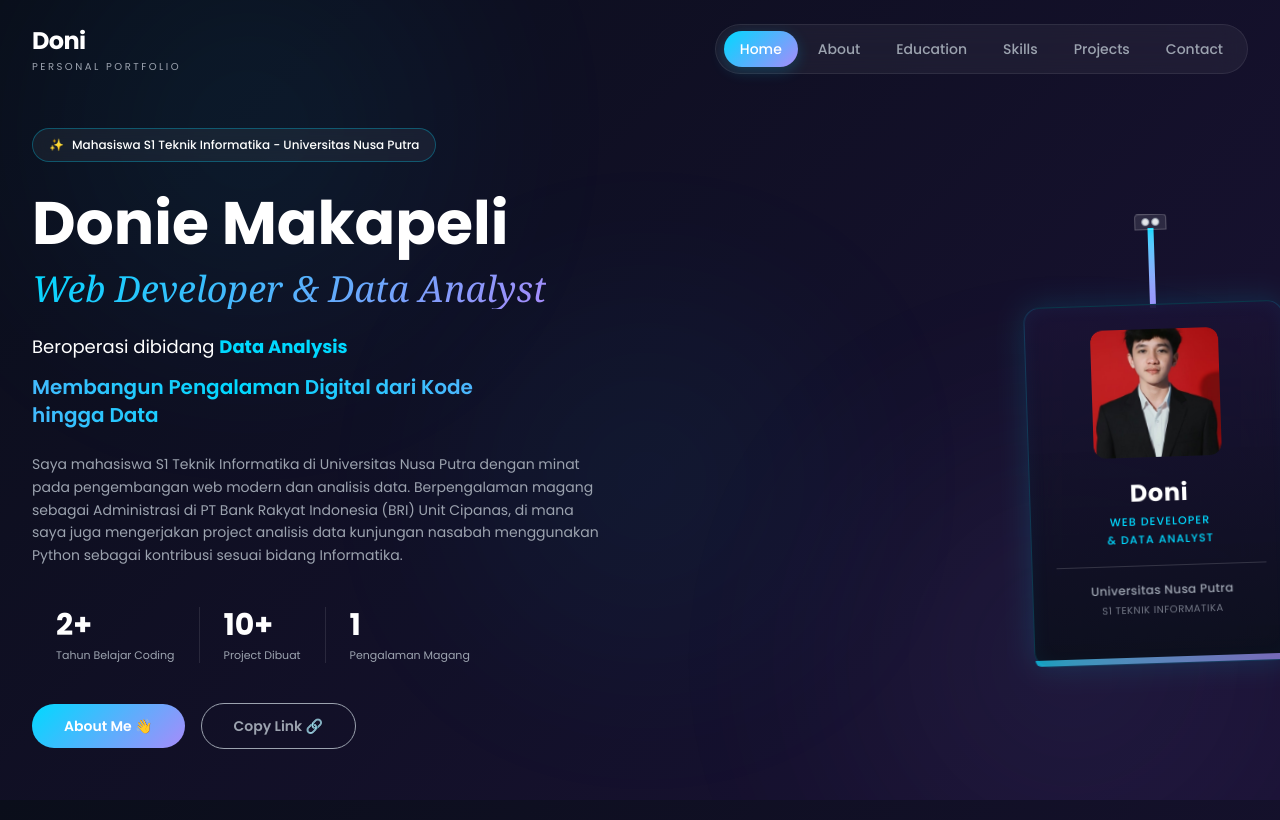
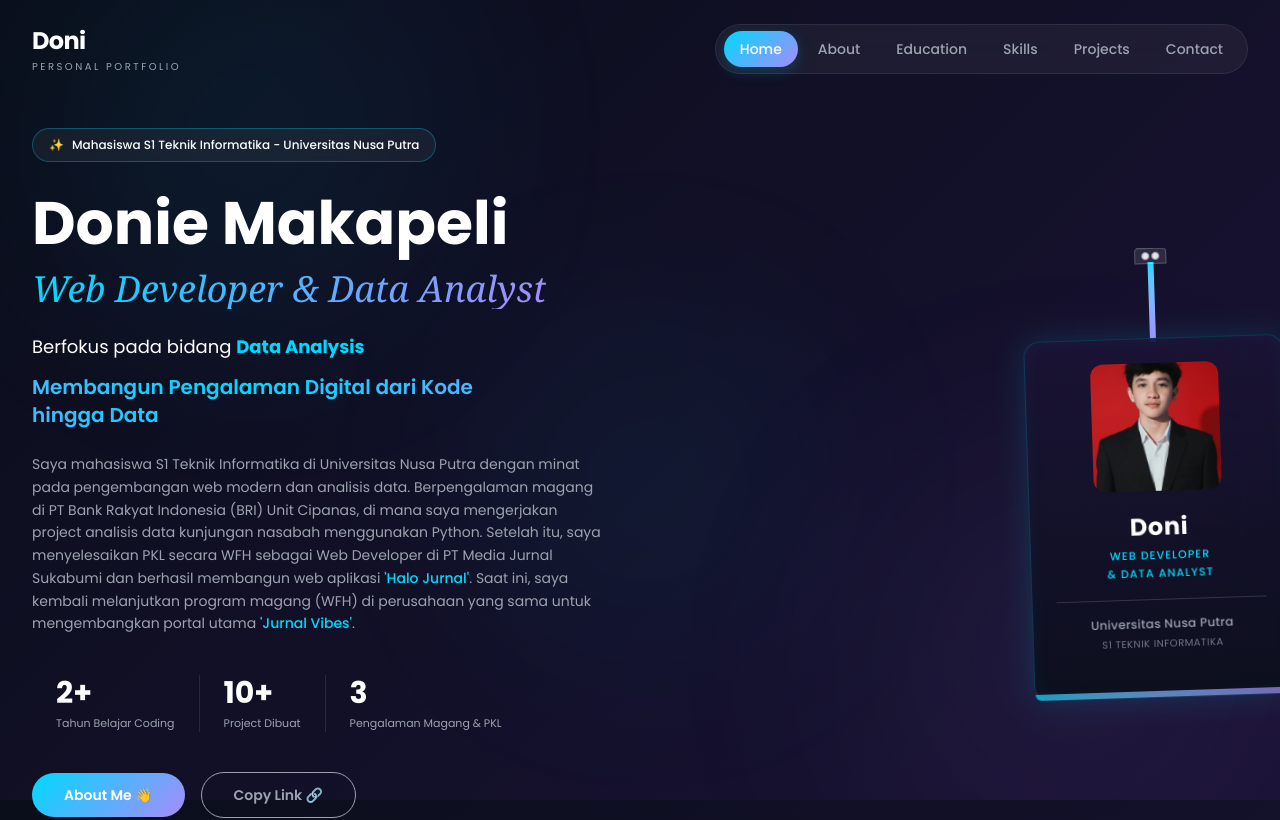
Before and after one commit to dmakapeli-prog/doni-portfolio, a Next.js app: page / in a window 1280 px wide. Shown: the top 820 px of the page. Built offline with nearby package versions, Linux system fonts and the light colour scheme.

Commit message:
Update Hero description to include WFH status and Halo Jurnal project

```diff
--- a/app/page.js
+++ b/app/page.js
@@ -217,7 +217,7 @@ function HomeSection() {
   const stats = [
     { num: "2+", label: "Tahun Belajar Coding" },
     { num: "10+", label: "Project Dibuat" },
-    { num: "1", label: "Pengalaman Magang" },
+    { num: "3", label: "Pengalaman Magang & PKL" },
   ];
 
   return (
@@ -249,9 +249,14 @@ function HomeSection() {
 
           <p className="text-text-secondary text-sm leading-relaxed max-w-xl mb-10">
             Saya mahasiswa S1 Teknik Informatika di Universitas Nusa Putra dengan minat pada
-            pengembangan web modern dan analisis data. Berpengalaman magang sebagai Administrasi
-            di PT Bank Rakyat Indonesia (BRI) Unit Cipanas, di mana saya juga mengerjakan project
-            analisis data kunjungan nasabah menggunakan Python sebagai kontribusi sesuai bidang Informatika.
+            pengembangan web modern dan analisis data. Berpengalaman magang di PT Bank Rakyat
+            Indonesia (BRI) Unit Cipanas, di mana saya mengerjakan project analisis data kunjungan
+            nasabah menggunakan Python. Setelah itu, saya menyelesaikan PKL secara WFH sebagai
+            Web Developer di PT Media Jurnal Sukabumi dan berhasil membangun web aplikasi{" "}
+            <span className="text-accent-cyan font-medium">&apos;Halo Jurnal&apos;</span>.
+            Saat ini, saya kembali melanjutkan program magang (WFH) di perusahaan yang sama
+            untuk mengembangkan portal utama{" "}
+            <span className="text-accent-cyan font-medium">&apos;Jurnal Vibes&apos;</span>.
           </p>
 
           {/* Stat Row */}
@@ -755,7 +760,7 @@ function TypingLine() {
 
   return (
     <p className="text-white text-base sm:text-lg mb-3">
-      Beroperasi dibidang{" "}
+      Berfokus pada bidang{" "}
       <span className="text-accent-cyan font-bold">{typedText}</span>
       <span className="typing-cursor" />
     </p>
```
